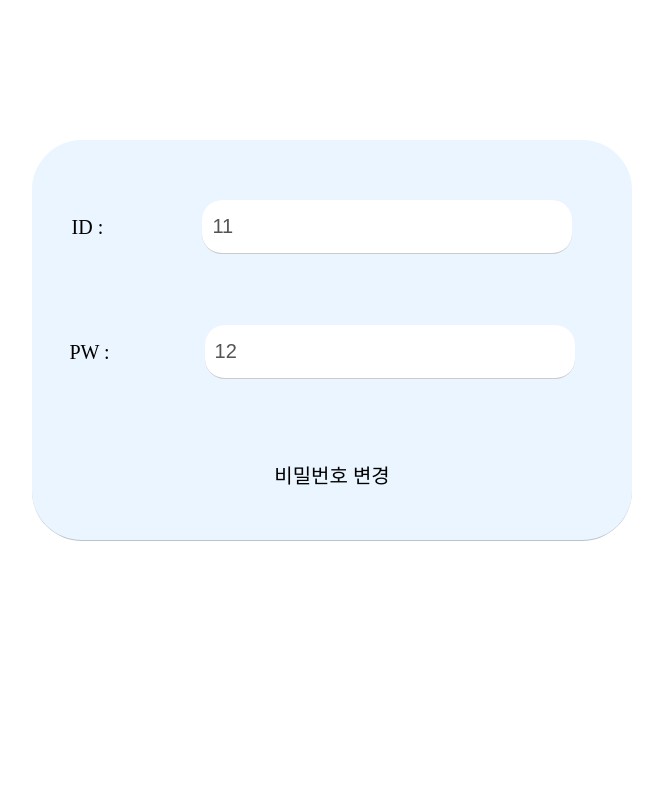
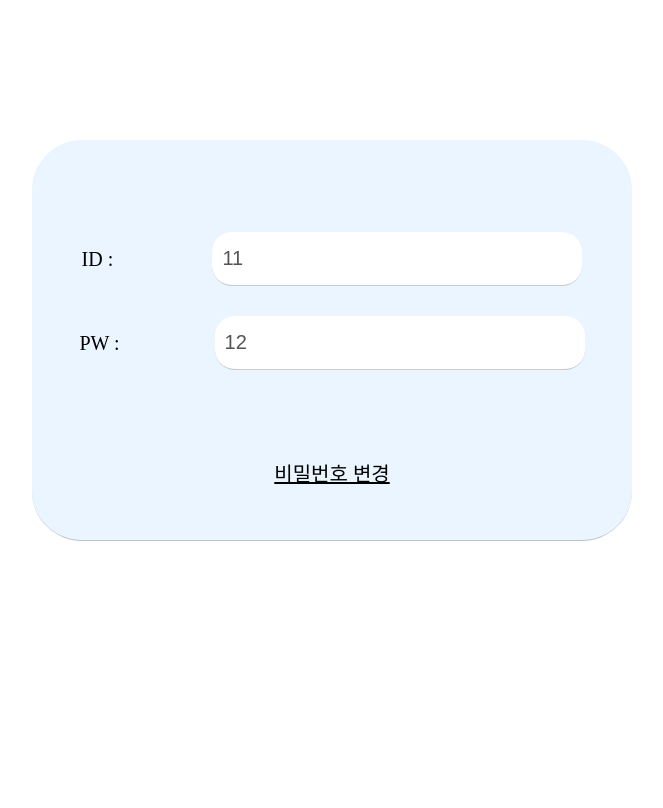
Before and after one commit to 11th-E-COPS/MockHacking-Offline, a Flask app: page /myaccount in a window 1280 px wide. Shown: the part 152-960 px from the top of the page, without its empty margins (308-971 px from the left). Run offline with Flask 2, Linux system fonts and the light colour scheme; a user stored in the database is signed in; data comes from the database, SQL or seed files in the repository.

Commit message:
Update CSS

```diff
--- a/static/style.css
+++ b/static/style.css
@@ -71,6 +71,11 @@ main {
   flex-direction: column;
   height: 100%;
   justify-content: space-evenly;
+  padding-top: 20px;
+}
+
+.login-form__r {
+  width: 100%;
 }
 
 .login-form__row {
@@ -83,7 +88,7 @@ main {
 
 .login-form input:not([type="submit"]) {
   border: none;
-  margin: 10px 20px;
+  margin: 15px 0px;
   padding: 15px 10px;
   font-size: 20px;
   background-color: white;
@@ -102,19 +107,23 @@ main {
 }
 
 .login-form input[type="submit"] {
-  background-color: rgb(255, 230, 121);
-  margin-top: 25px;
-  border-radius: 5px;
-  padding: 10px 0px;
+  background-color: #8dc8ff;
+  border-radius: 15px;
+  padding: 20px 50px;
   cursor: pointer;
   color: black;
   font-weight: 500;
+  font-size: 18px;
+  border: none;
+  border-bottom: 2px solid rgba(110, 166, 222, 0.701);
 }
 
 .login-form a {
   text-align: center;
-  text-decoration: none;
+  text-decoration: underline;
+  color: rgba(0, 0, 0, 0.5);
+  font-weight: 00;
   color: inherit;
-  padding-top: 20px;
   font-size: 20px;
+  padding: 15px 10px;
 }
--- a/templates/myaccount.html
+++ b/templates/myaccount.html
@@ -51,6 +51,7 @@
       <!--     form     -->
       <div class="formbox">
         <form class="login-form" action="/myaccount" method="post">
+          <div class="login-form__r">
             <div class="login-form__row">
               <text>ID : </text>
               <!--      ID      -->
@@ -61,8 +62,11 @@
               <!--   PASSWORD   -->
               <input type="text" name="pw" value="{{ pw }}" disabled />
             </div>
+          </div>
+          <div class="login-form__r">
             <div class="login-form__row">
               <a href="/myaccount_edit">비밀번호 변경</a>
+            </div>
           </div>
         </form>
       </div>
--- a/templates/myaccount_edit.html
+++ b/templates/myaccount_edit.html
@@ -51,6 +51,7 @@
       <!--     form     -->
       <div class="formbox">
         <form class="login-form" action="/myaccount_edit_proc" method="post">
+          <div class="login-form__r">
             <div class="login-form__row">
               <text>ID : </text>
               <!--      ID      -->
@@ -61,8 +62,11 @@
               <!--   PASSWORD   -->
               <input type="text" name="pw" value="{{ pw }}" />
             </div>
+          </div>
+          <div class="login-form__r">
             <div class="login-form__row">
               <input type="submit" value="수정" />
+            </div>
           </div>
         </form>
       </div>
```
Lines whose indentation alone changed are shown as unchanged.
